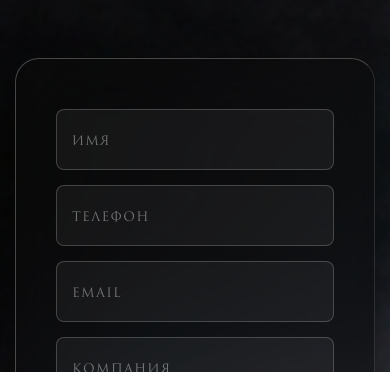
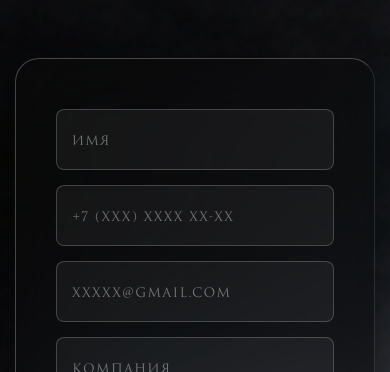
Before and after one commit to tammat11/26deal-site, a React (Vite) app: page / in a window 390 px wide. Shown: the part 5598-5970 px from the top of the page. Built offline with nearby package versions, Linux system fonts and the light colour scheme; a web font is replaced by a local one.

Commit message:
Update form placeholders for phone and email v.1.4.6

```diff
--- a/src/components/ApplicationForm.jsx
+++ b/src/components/ApplicationForm.jsx
@@ -124,7 +124,7 @@ const ApplicationForm = () => {
                             name="phone"
                             value={formData.phone}
                             onChange={handleChange}
-                            placeholder="Телефон"
+                            placeholder="+7 (XXX) XXXX XX-XX"
                             required
                             style={{ width: '100%', padding: '15px', marginBottom: '15px', background: 'rgba(255,255,255,0.05)', border: '1px solid rgba(255,255,255,0.2)', color: 'white', borderRadius: '8px', outline: 'none' }}
                         />
@@ -133,7 +133,7 @@ const ApplicationForm = () => {
                             name="email"
                             value={formData.email}
                             onChange={handleChange}
-                            placeholder="Email"
+                            placeholder="XXXXX@GMAIL.COM"
                             required
                             style={{ width: '100%', padding: '15px', marginBottom: '15px', background: 'rgba(255,255,255,0.05)', border: '1px solid rgba(255,255,255,0.2)', color: 'white', borderRadius: '8px', outline: 'none' }}
                         />
```
